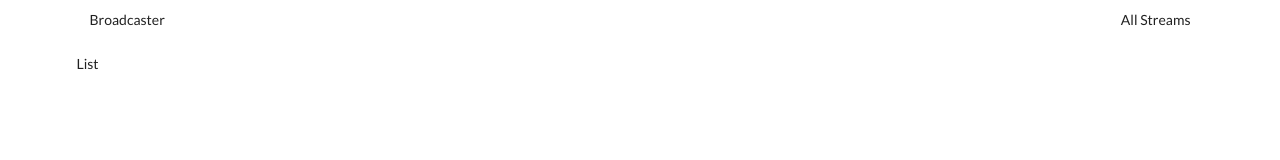
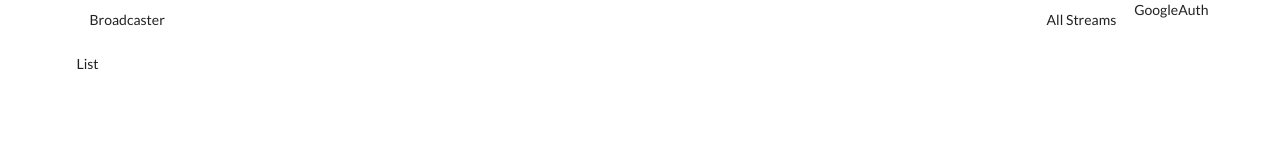
Before and after one commit to momchilmitev/broadcaster, a React app in the folder client/: page / in a window 1280 px wide. Built offline with nearby package versions, Linux system fonts and the light colour scheme.

Commit message:
added basic skeleton of google auth component and importing it into the header

```diff
--- a/client/public/index.html
+++ b/client/public/index.html
@@ -9,6 +9,7 @@
       name="description"
       content="Web site created using create-react-app"
     />
+    <script src="https://apis.google.com/js/api.js"></script>
     <link rel="apple-touch-icon" href="%PUBLIC_URL%/logo192.png" />
     <!--
       manifest.json provides metadata used when your web app is installed on a
--- /dev/null
+++ b/client/src/components/GoogleAuth.js
@@ -0,0 +1,7 @@
+import React, { Component } from 'react';
+
+export default class GoogleAuth extends Component {
+  render() {
+    return <div>GoogleAuth</div>;
+  }
+}
--- a/client/src/components/Header.js
+++ b/client/src/components/Header.js
@@ -1,5 +1,6 @@
 import React from 'react';
 import { Link } from 'react-router-dom';
+import GoogleAuth from './GoogleAuth';
 
 const Header = () => {
   return (
@@ -11,6 +12,7 @@ const Header = () => {
         <Link to="/" className="item">
           All Streams
         </Link>
+        <GoogleAuth />
       </div>
     </div>
   );
--- a/client/src/index.js
+++ b/client/src/index.js
@@ -3,5 +3,7 @@ import ReactDOM from 'react-dom';
 
 import App from './components/App';
 const root = document.querySelector('#root');
+const apiKey =
+  '114735155429-5dft50fqsdll16230p6dthqghdhhvhit.apps.googleusercontent.com';
 
 ReactDOM.render(<App />, root);
```
Also changed, not shown: 1 other file.
